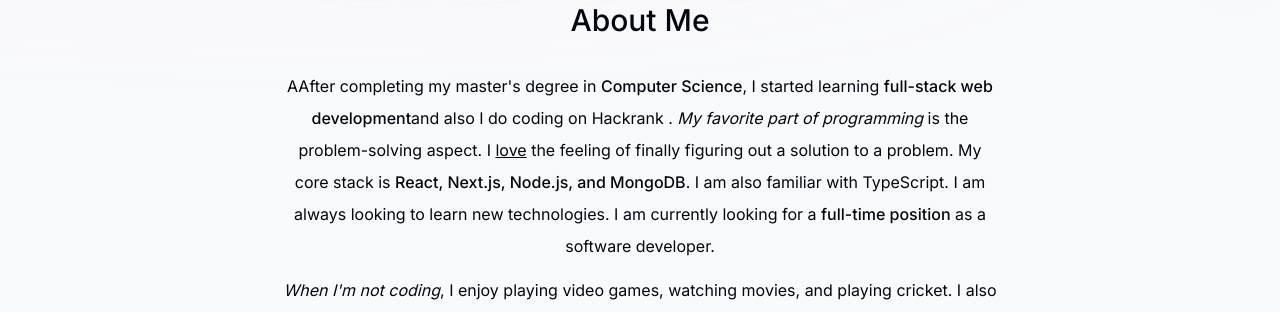
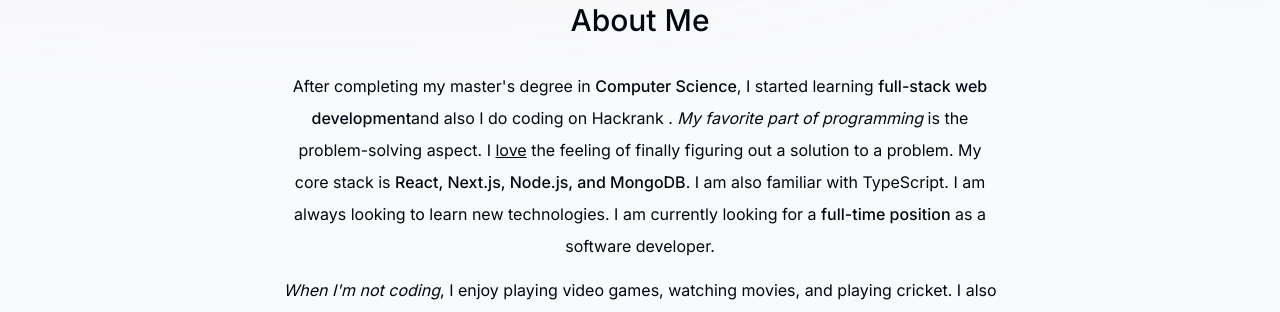
Before and after one commit to Rahu1999/portfolio, a Next.js app: page / in a window 1280 px wide. Shown: the part 822-1134 px from the top of the page. Built offline with nearby package versions, Linux system fonts and the light colour scheme; no server answers.

Commit message:
Correct spell

```diff
--- a/components/about.tsx
+++ b/components/about.tsx
@@ -19,7 +19,7 @@ export default function About() {
     >
       <SectionHeading>About me</SectionHeading>
       <p className="mb-3">
-        AAfter completing my master's degree in{" "}
+        After completing my master's degree in{" "}
         <span className="font-medium">Computer Science</span>, I started learning {" "}<span className="font-medium">full-stack web development</span>
          and also I do coding on Hackrank .{" "}
         <span className="italic">My favorite part of programming</span> is the
```
